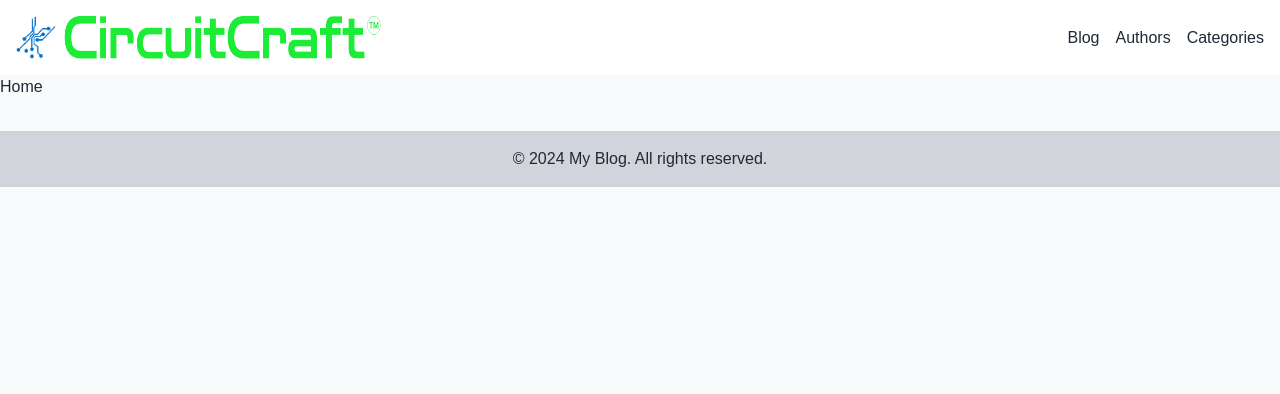
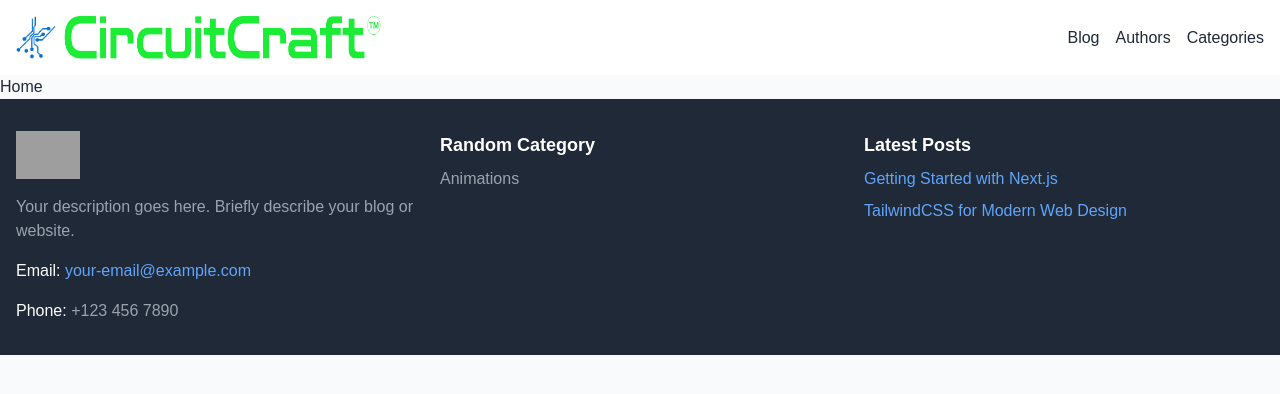
Before and after one commit to Daniel-627/circuitkraft, a Next.js app: page / in a window 1280 px wide. Shown: the top 394 px of the page. Built offline with nearby package versions, Linux system fonts and the light colour scheme; grey boxes are pictures that could not be loaded.

Commit message:
Create SearchPage Component and RelatedPostsWidget

```diff
--- a/components/Footer.tsx
+++ b/components/Footer.tsx
@@ -1,15 +1,58 @@
-import React from 'react'
+// app/components/Footer.tsx
+import React from 'react';
+import { blogPosts } from '@/data/blogs'; // Import your blog posts
+import { BlogPost } from '@/types/blog'; // Import your BlogPost type
 
-type Props = {}
+const Footer = () => {
+  // Function to get a random category
+  const getRandomCategory = () => {
+    const categories = Array.from(new Set(blogPosts.flatMap(post => post.categories)));
+    return categories[Math.floor(Math.random() * categories.length)];
+  };
 
-export default function Footer({}: Props) {
+  // Function to get the latest two blog posts
+  const getLatestPosts = (): BlogPost[] => {
+    return blogPosts
+      .filter(post => post.isPublished)
+      .sort((a, b) => new Date(b.publishedAt).getTime() - new Date(a.publishedAt).getTime())
+      .slice(0, 2);
+  };
+
+  const latestPosts = getLatestPosts();
+
   return (
-    <div>
-        <footer className="bg-gray-300 text-gray-800 p-4 mt-8">
-          <div className=" text-center">
-            <p>© 2024 My Blog. All rights reserved.</p>
-          </div>
-        </footer>
-    </div>
-  )
-}
+    <footer className="bg-gray-800 text-white py-8">
+      <div className="container mx-auto px-4 grid grid-cols-1 md:grid-cols-3 gap-6">
+        {/* First Column */}
+        <div className="space-y-4">
+          <img src="/path/to/logo.png" alt="Logo" className="h-12" /> {/* Update with your logo path */}
+          <p className="text-gray-400">Your description goes here. Briefly describe your blog or website.</p>
+          <p>Email: <a href="mailto:your-email@example.com" className="text-blue-400">your-email@example.com</a></p>
+          <p>Phone: <span className="text-gray-400">+123 456 7890</span></p>
+        </div>
+
+        {/* Second Column - Random Category */}
+        <div>
+          <h3 className="font-bold text-lg mb-2">Random Category</h3>
+          <p className="text-gray-400">{getRandomCategory()}</p>
+        </div>
+
+        {/* Third Column - Latest Posts */}
+        <div>
+          <h3 className="font-bold text-lg mb-2">Latest Posts</h3>
+          <ul className="space-y-2">
+            {latestPosts.map(post => (
+              <li key={post.id}>
+                <a href={`/blog/${post.slug}`} className="text-blue-400 hover:underline">
+                  {post.title}
+                </a>
+              </li>
+            ))}
+          </ul>
+        </div>
+      </div>
+    </footer>
+  );
+};
+
+export default Footer;
--- /dev/null
+++ b/components/RelatedPostsWidget.tsx
@@ -0,0 +1,50 @@
+'use client'
+
+import { blogPosts } from '@/data/blogs'; // Adjust the import path based on your project structure
+import { BlogPost } from 'c:/Users/n/Desktop/circuitkraft/types/blog'; // Import BlogPost type
+import { useEffect, useState } from 'react';
+
+interface RelatedPostsWidgetProps {
+  currentPost: BlogPost;
+}
+
+const getRelatedPosts = (currentPost: BlogPost): BlogPost[] => {
+  return blogPosts
+    .filter(post =>
+      post.id !== currentPost.id && // Exclude the current post
+      (post.categories.some(category => currentPost.categories.includes(category)) || // Check if any categories match
+        post.tags.some(tag => currentPost.tags.includes(tag))) // Check if any tags match
+    )
+    .slice(0, 3); // Limit to 3 related posts
+};
+
+const RelatedPostsWidget: React.FC<RelatedPostsWidgetProps> = ({ currentPost }) => {
+  const [relatedPosts, setRelatedPosts] = useState<BlogPost[]>([]);
+
+  useEffect(() => {
+    setRelatedPosts(getRelatedPosts(currentPost));
+  }, [currentPost]);
+
+  return (
+    <div className="bg-white rounded-lg shadow p-4 mt-8">
+      <h2 className="text-xl font-bold mb-4">Related Posts</h2>
+      {relatedPosts.length > 0 ? (
+        <ul>
+          {relatedPosts.map(post => (
+            <li key={post.id} className="mb-4">
+              <a href={`/blog/${post.slug}`} className="text-blue-500 hover:underline">
+                <img src={post.featuredImage} alt={post.title} className="w-full h-24 object-cover rounded-lg mb-2" />
+                <p className="font-semibold">{post.title}</p>
+                <p className="text-sm text-gray-600">{new Date(post.publishedAt).toDateString()}</p>
+              </a>
+            </li>
+          ))}
+        </ul>
+      ) : (
+        <p className="text-gray-600">No related posts found.</p>
+      )}
+    </div>
+  );
+};
+
+export default RelatedPostsWidget;
--- a/components/Search.tsx
+++ /dev/null
@@ -1,36 +0,0 @@
-// app/components/Search.tsx
-'use client'
-
-import { useState } from 'react';
-
-interface SearchProps {
-  onSearch: (query: string) => void;
-}
-
-const Search: React.FC<SearchProps> = ({ onSearch }) => {
-  const [query, setQuery] = useState('');
-
-  const handleSearch = (e: React.ChangeEvent<HTMLInputElement>) => {
-    const value = e.target.value;
-    setQuery(value);
-    if (value.length >= 3) {
-      onSearch(value);
-    } else {
-      onSearch(''); // Clear search results if less than 3 characters
-    }
-  };
-
-  return (
-    <div className="mb-4">
-      <input
-        type="text"
-        placeholder="Search..."
-        value={query}
-        onChange={handleSearch}
-        className="border rounded-lg p-2 w-full"
-      />
-    </div>
-  );
-};
-
-export default Search;
--- /dev/null
+++ b/components/SearchPage.tsx
@@ -0,0 +1,66 @@
+'use client';
+
+import { useState } from 'react';
+import { blogPosts } from '@/data/blogs';
+import { FaSearch } from 'react-icons/fa'; // Import the search icon
+
+const SearchPage = () => {
+  const [query, setQuery] = useState('');
+  const [filteredPosts, setFilteredPosts] = useState(blogPosts);
+
+  const handleSearch = () => {
+    if (query.length >= 3) {
+      const lowercasedQuery = query.toLowerCase();
+      const results = blogPosts.filter(post =>
+        post.title.toLowerCase().includes(lowercasedQuery) ||
+        post.tags.some(tag => tag.toLowerCase().includes(lowercasedQuery)) ||
+        post.categories.some(category => category.toLowerCase().includes(lowercasedQuery))
+      );
+      setFilteredPosts(results);
+    } else {
+      setFilteredPosts(blogPosts); // Reset to all posts if query is less than 3 characters
+    }
+  };
+
+  return (
+    <div className="container mx-auto px-4 py-8">
+      <h1 className="text-3xl font-bold mb-6">Search Blog Posts</h1>
+
+      <div className="flex items-center mb-4">
+        <input
+          type="text"
+          value={query}
+          onChange={(e) => setQuery(e.target.value)}
+          placeholder="Search..."
+          className="border p-2 rounded-l w-full"
+        />
+        <button
+          onClick={handleSearch}
+          className="bg-blue-500 text-white p-2 rounded-r flex items-center"
+        >
+          <FaSearch className="mr-2" /> {/* Add the search icon here */}
+          Search
+        </button>
+      </div>
+
+      <div className="grid grid-cols-3 gap-6 bg-white p-4 rounded-xl">
+        {filteredPosts.map(post => (
+          <div key={post.id} className="rounded-lg space-y-2">
+            <img src={post.featuredImage} alt={post.title} className="w-full h-48 object-cover rounded-lg" />
+            <h2 className="text-xl font-semibold mt-2">{post.title}</h2>
+            <p className='text-gray-600'>{post.excerpt}</p>
+            <div className='flex flex-row justify-between items-center'>
+              <p className='text-gray-400'>{post.author.name}</p>
+              <p className="text-gray-400 text-sm">{new Date(post.publishedAt).toLocaleDateString()}</p>
+            </div>
+            <div className="mt-4">
+              <a href={`/blog/${post.slug}`} className="text-blue-500">Read more</a>
+            </div>
+          </div>
+        ))}
+      </div>
+    </div>
+  );
+};
+
+export default SearchPage;
```
